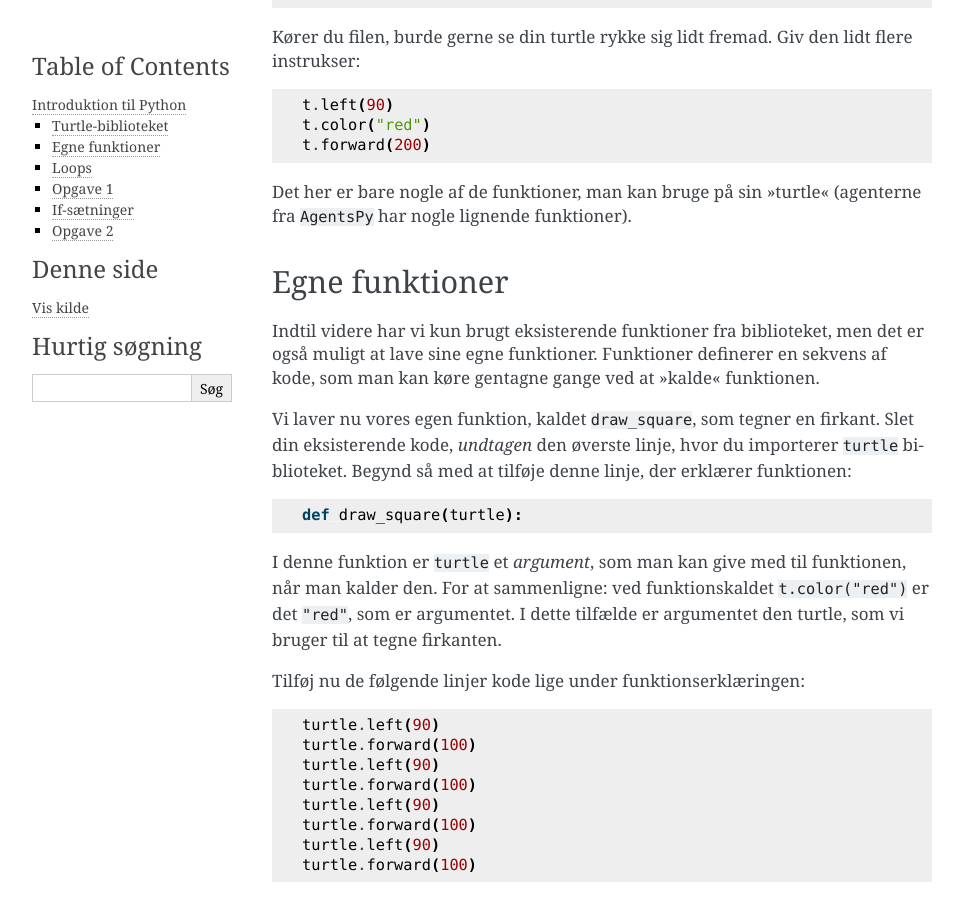
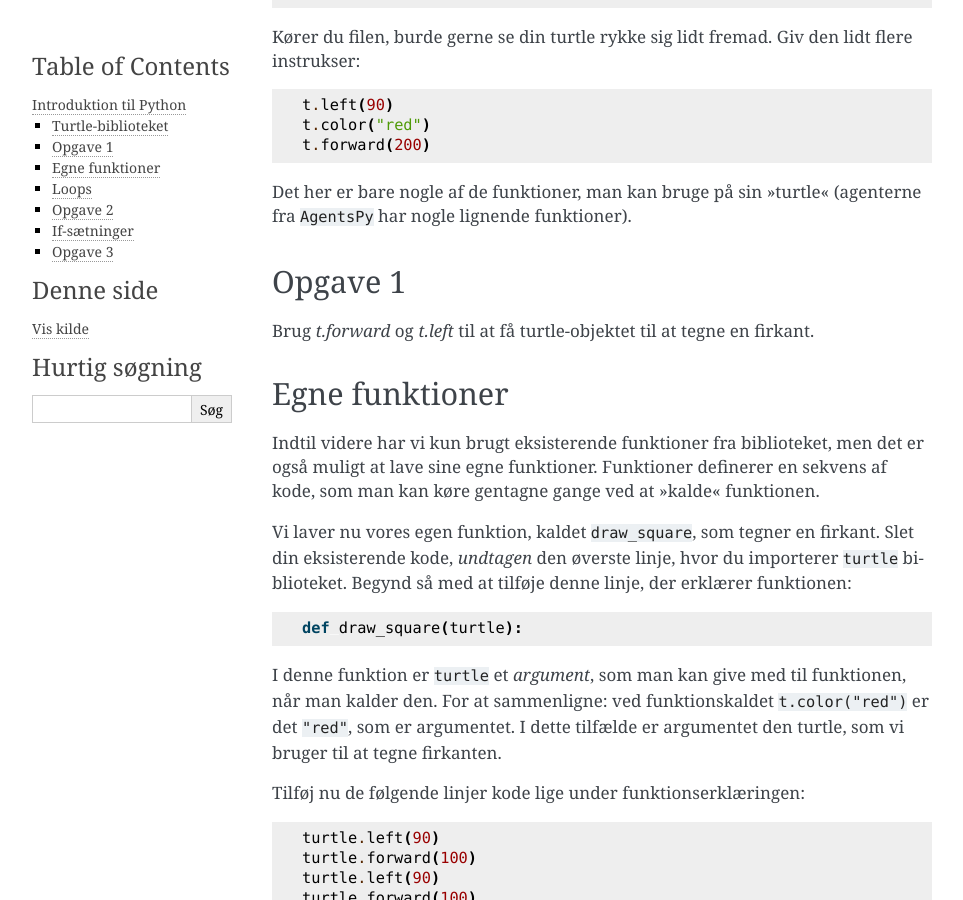
Before and after one commit to DatalogiForAlle/AgentsPy, a Sphinx documentation site: the page built from docs/source/introduktion.rst, in a window 1280 px wide and 900 px high, scrolled down 922 px. Shown: the whole window, without its empty margins (148-1111 px from the left). Built offline with Sphinx 7.4.7, drawn with Linux system fonts in a browser that asks for light colours; some of the changed text lies outside the part shown.

Commit message:
Small task in the beginning

```diff
--- a/docs/source/introduktion.rst
+++ b/docs/source/introduktion.rst
@@ -37,6 +37,10 @@
   t.forward(200)
 
 Det her er bare nogle af de funktioner, man kan bruge på sin "turtle" (agenterne fra ``AgentsPy`` har nogle lignende funktioner).
+
+Opgave 1
+--------
+Brug `t.forward` og `t.left` til at få turtle-objektet til at tegne en firkant.
 
 Egne funktioner
 ---------------
@@ -122,7 +126,7 @@
 
 Prøv at kalde funktionen og se, om din turtle tegner noget, der ligner et "S".
 
-Opgave 2
+Opgave 3
 --------
 Lav en funktion ``draw_hill``, der tegner følgende figur:
 
```
Also changed, not shown: other parts of docs/source/introduktion.rst (+1 -1 lines).
